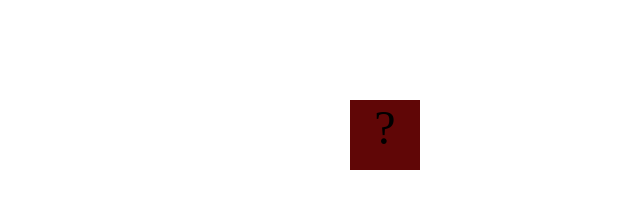
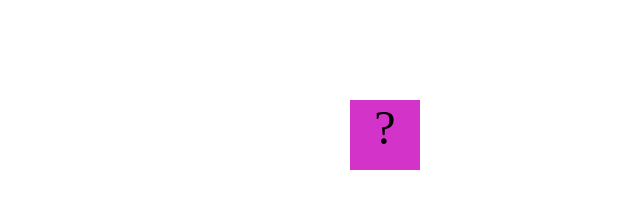
Before and after one commit to Jariyah1243/Jariyah1243.github.io, a plain HTML site: page fsd-projects/bouncing-box/index.html in a window 1280 px wide. Shown: the whole page, without its empty margins (640-1280 px from the left). Drawn offline with Linux system fonts and the light colour scheme.

Commit message:
finish Bouncing- box

```diff
--- a/fsd-projects/bouncing-box/index.html
+++ b/fsd-projects/bouncing-box/index.html
@@ -8,7 +8,7 @@
       .box {
         width: 70px;
         height: 70px;
-        background-color: rgb(96, 6, 6);
+        background-color: rgb(212, 51, 202);
         font-size: 300%;
         text-align: center;
         user-select: none;
```
